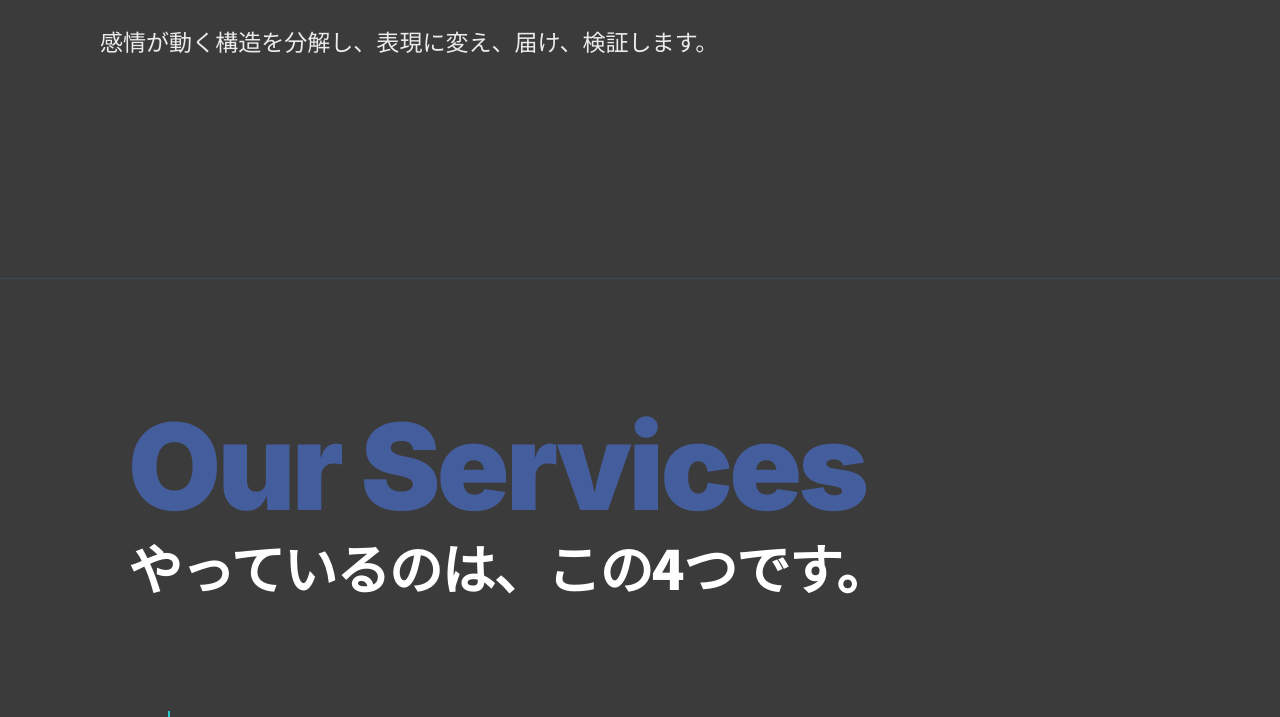
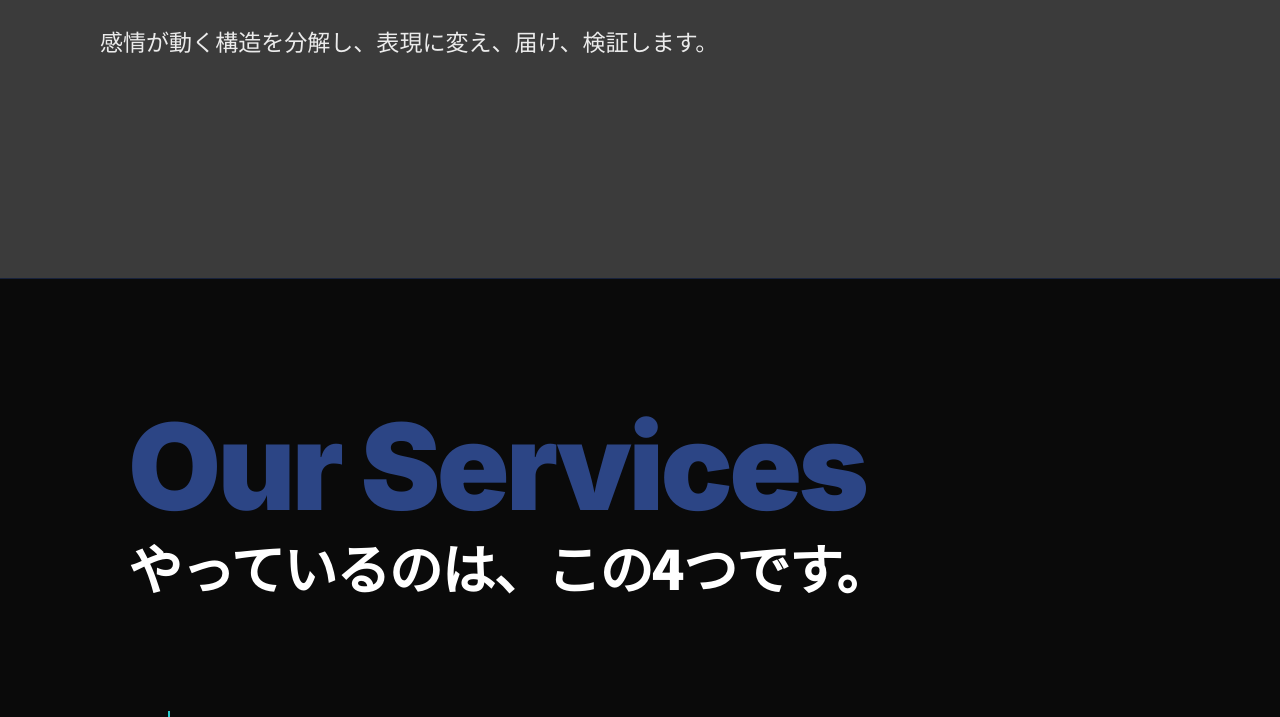
Before and after one commit to fukunaga-faise/faise-lp, a Next.js app: page / in a window 1280 px wide. Shown: the part 1490-2207 px from the top of the page. Built offline with nearby package versions, Linux system fonts and the light colour scheme.

Commit message:
Make Our Services background fully opaque
The section had inherited the /80 translucent background from the
previous card design, letting the fixed ambient marquee bleed through
right behind the heading and hurt legibility on the new dense timeline
layout. Make it fully opaque.

```diff
--- a/src/components/Services.tsx
+++ b/src/components/Services.tsx
@@ -157,7 +157,7 @@ export default function Services() {
   const arcProgress = useTransform(lineProgress, [0.75, 1], [0, 1])
 
   return (
-    <section id="services" className="relative bg-[#0a0a0a]/80 border-t border-[#4d7fff]/20 py-20 md:py-32 px-8 md:px-20 overflow-hidden">
+    <section id="services" className="relative bg-[#0a0a0a] border-t border-[#4d7fff]/20 py-20 md:py-32 px-8 md:px-20 overflow-hidden">
       <div className="max-w-5xl mx-auto">
 
         <div className="overflow-hidden mb-2">
```
